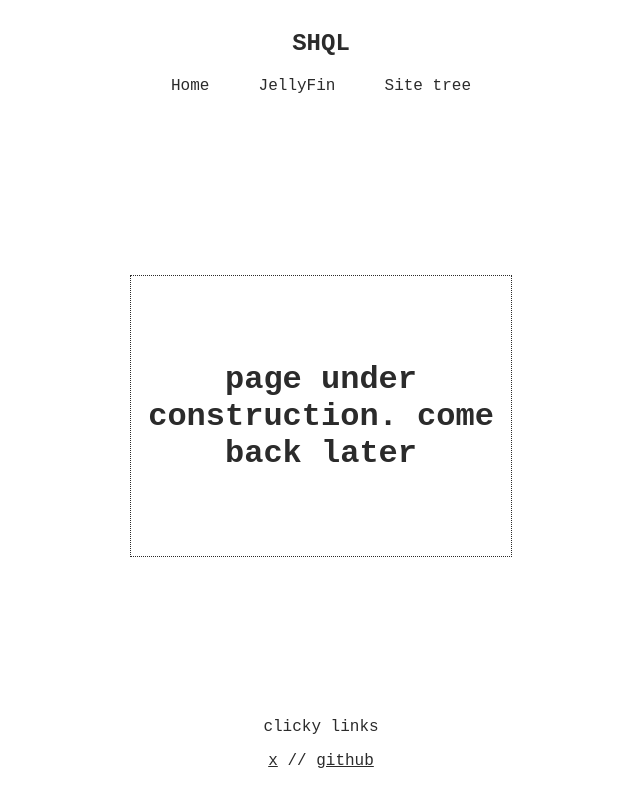
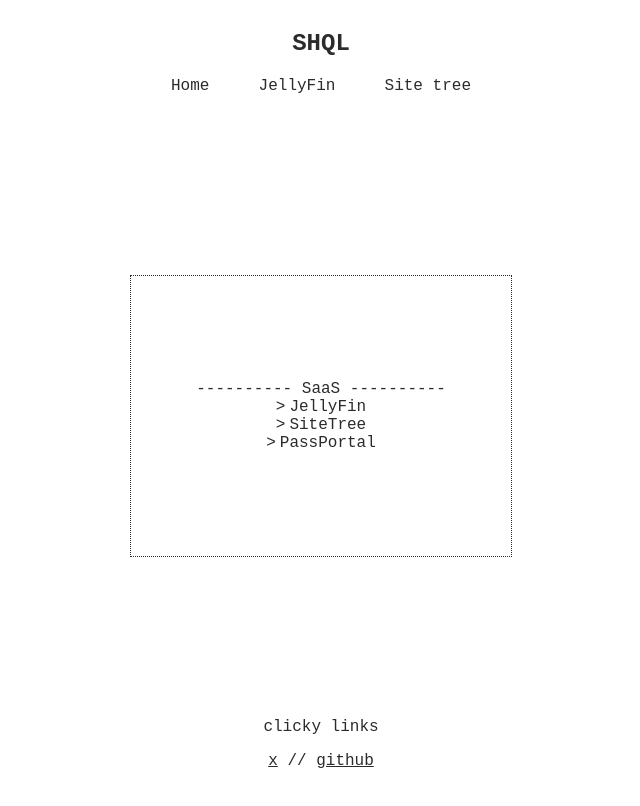
Before and after one commit to shqueel/shqueel.cc, a plain HTML site: page index.html in a window 1280 px wide. Shown: the whole page, without its empty margins (319-959 px from the left). Drawn offline with Linux system fonts and the light colour scheme; a web font is replaced by a local one.

Commit message:
forgot to change
added home page SaaS tree navigation

```diff
--- a/index.html
+++ b/index.html
@@ -49,7 +49,12 @@
 			</div>
 		</nav>
 		<div id="main">
-			<h1>page under construction. come back later</h1>
+			<ul class="tree_list">
+            ---------- SaaS ----------
+            <li><a href="https://jelly.shqueel.cc">JellyFin</a></li>
+            <li><a href="#">SiteTree</a></li>
+            <li><a href="../passportal/">PassPortal</a></li>
+        </ul>
 		</div>
 		<footer>
 			<p>clicky links</p>
```
